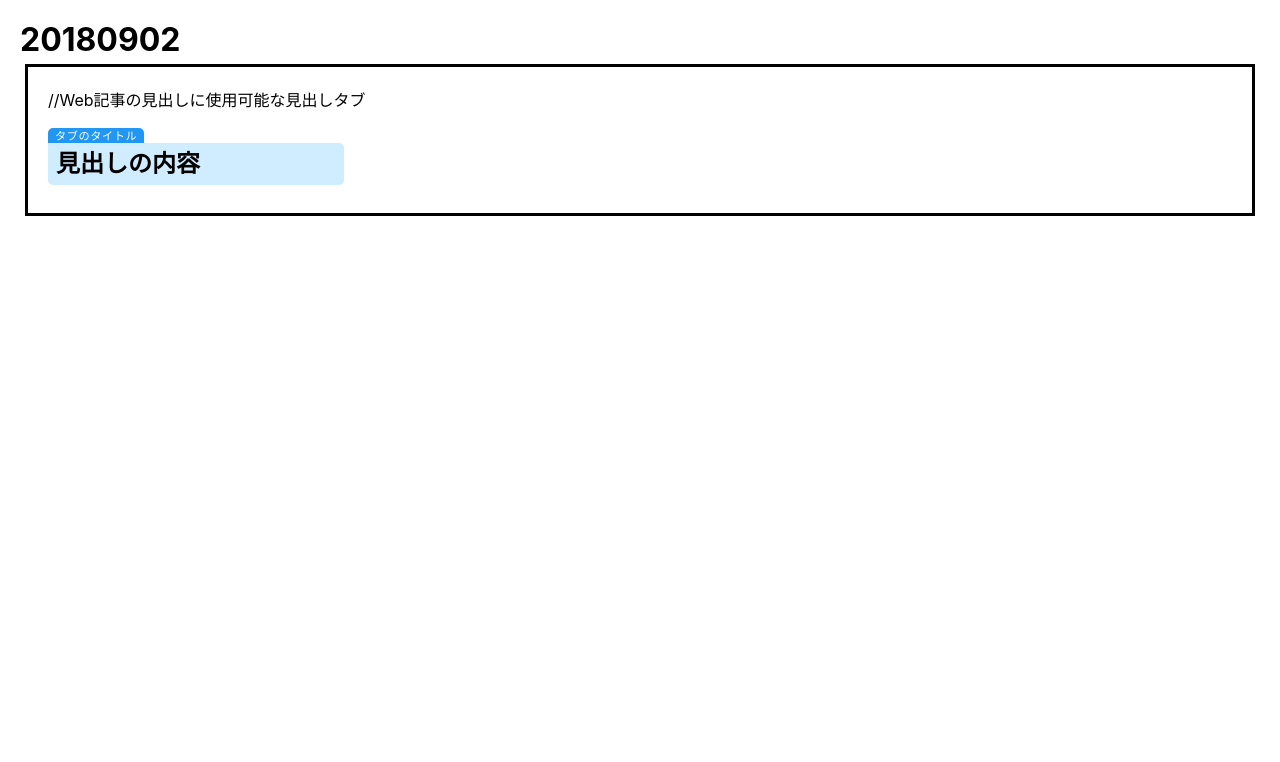
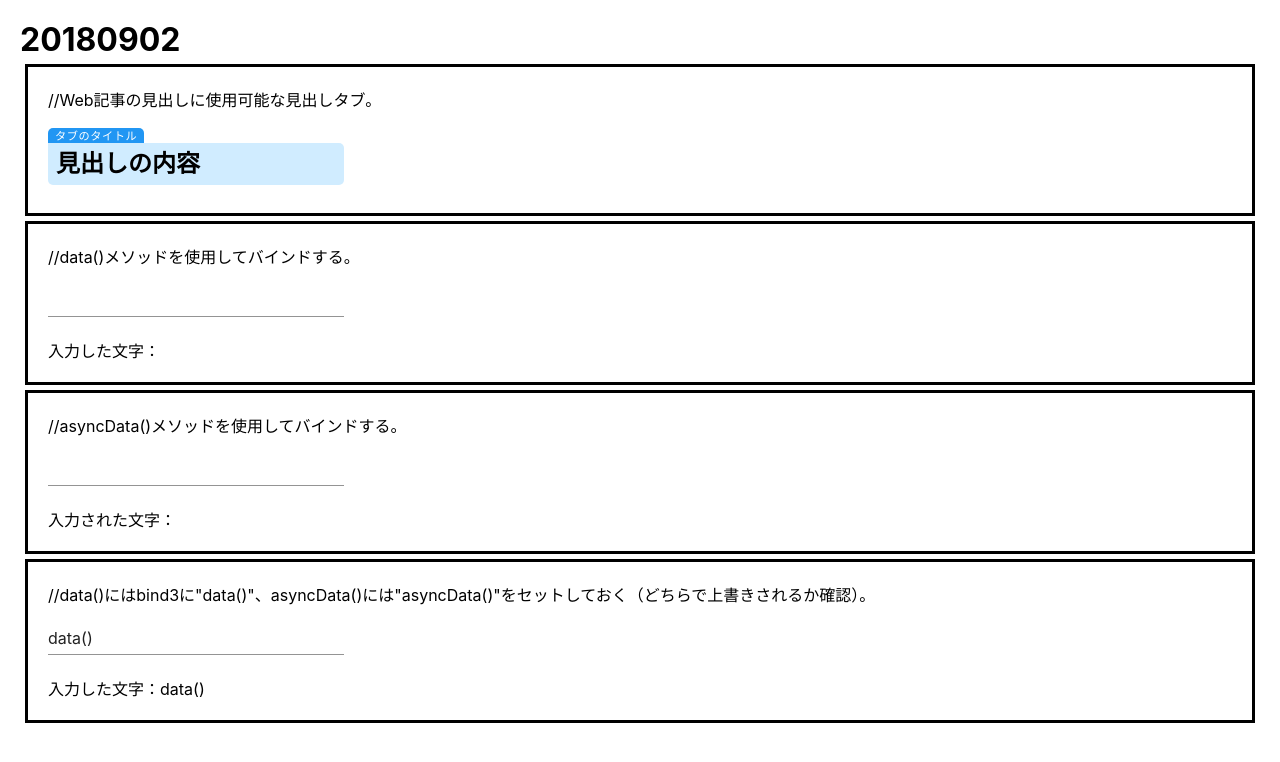
Before and after one commit to YukaKadokura/freespace, a Nuxt app: page /day/20180902 in a window 1280 px wide. Shown: the top 762 px of the page. Built offline with nearby package versions, Linux system fonts and the light colour scheme.

Commit message:
data()、asyncData()を使用した検証を実装。

```diff
--- a/pages/day/20180902.vue
+++ b/pages/day/20180902.vue
@@ -2,17 +2,52 @@
     <div id="Content">
         <h1>20180902</h1>
         <div class="SubContent">
-            <p>//Web記事の見出しに使用可能な見出しタブ</p>
+            <p>//Web記事の見出しに使用可能な見出しタブ。</p>
             <v-flex xs12 sm6 md3>
                 <div id="midashi">
                     <h2>見出しの内容</h2>
                 </div>
             </v-flex>
         </div>
+        <div class="SubContent">
+            <p>//data()メソッドを使用してバインドする。</p>
+            <v-flex xs12 sm6 md3>
+                <v-text-field v-model="bind1" />
+                <p>入力した文字：{{ bind1 }}</p>
+            </v-flex>
+        </div>
+        <div class="SubContent">
+            <p>//asyncData()メソッドを使用してバインドする。</p>
+            <v-flex xs12 sm6 md3>
+                <v-text-field v-model="bind2" />
+                <p>入力された文字：{{ bind2 }}</p>
+            </v-flex>
+        </div>
+        <div class="SubContent">
+            <p>//data()にはbind3に"data()"、asyncData()には"asyncData()"をセットしておく（どちらで上書きされるか確認）。</p>
+            <v-flex xs12 sm6 md3>
+                <v-text-field v-model="bind3" />
+                <p>入力した文字：{{ bind3 }}</p>
+            </v-flex>
+        </div>
     </div>
 </template>
 
 <script>
+export default{
+    data(){
+        return{
+            bind1 : "",
+            bind3 : "data()"
+        }
+    },
+    asyncData(){
+        return{
+            bind2 : "",
+            bind3 : "asyncData()"
+        }
+    }
+}
 </script>
 
 <style>
```
